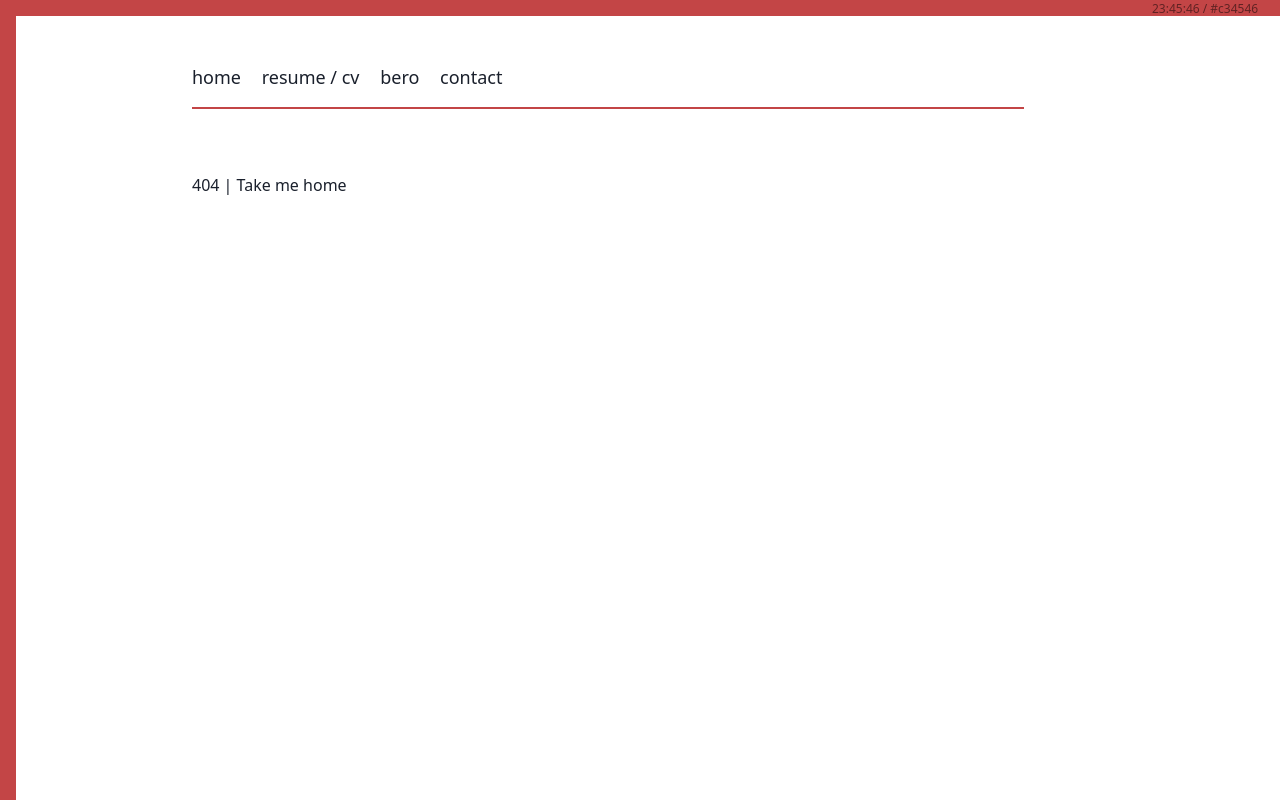
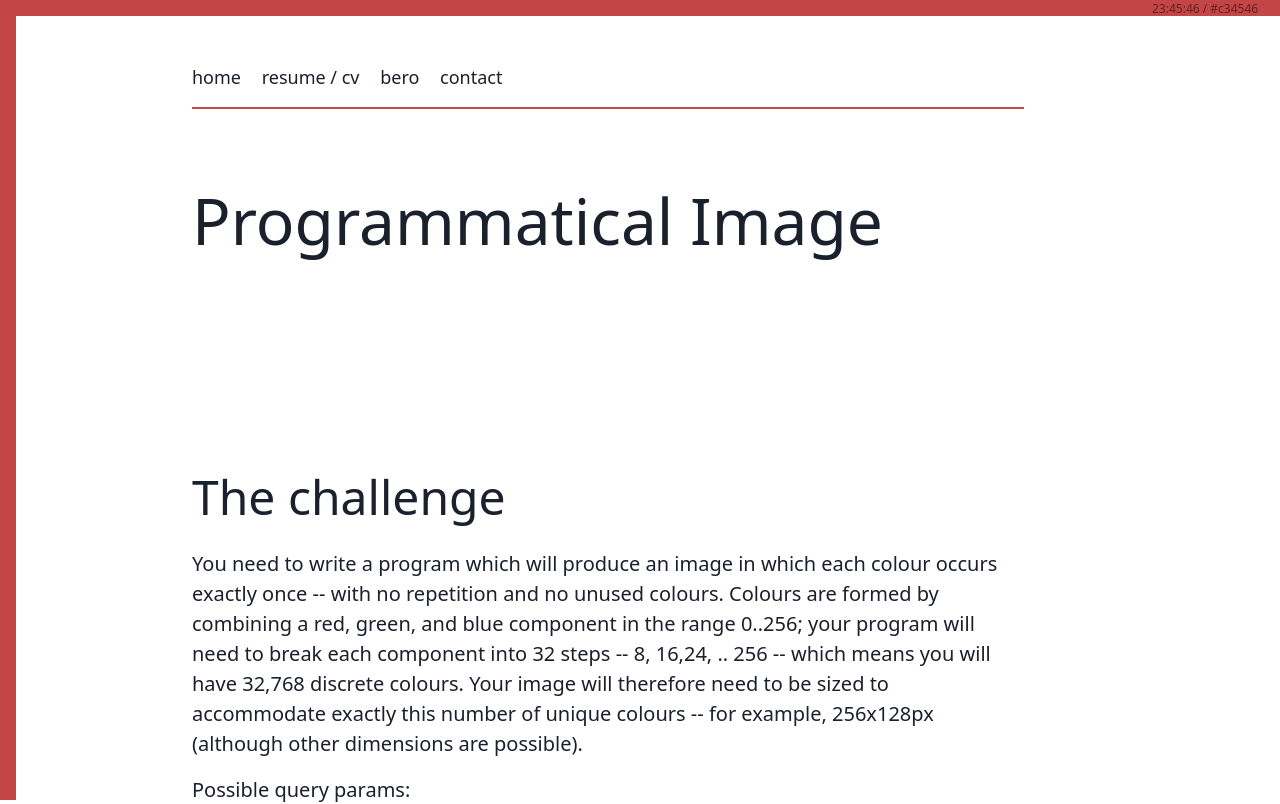
Before and after one commit to searleb/billsearle.me, a Next.js app: page /programmatical-image in a window 1280 px wide. Before the commit this address had no page. Shown: the top 804 px of the page. Built offline with nearby package versions, Linux system fonts and the light colour scheme; no server answers.

Commit message:
Add color challenge

```diff
--- a/src/page-config/index.js
+++ b/src/page-config/index.js
@@ -137,6 +137,11 @@ export const projects = {
       title: 'Toy Robot',
       link: '/toy-robot',
       tech: 'React',
+    },
+    {
+      title: 'Programmatical Image',
+      link: '/programmatical-image',
+      tech: 'React / Node',
     },
     {
       title: '600,000 Pantone Colour Schemes',
--- a/src/pages/engage.js
+++ b/src/pages/programmatical-image.js
@@ -1,6 +1,7 @@
 /* eslint-disable prefer-destructuring */
 import { useEffect, useState } from 'react';
 import { useRouter } from 'next/router';
+import Link from 'components/Link';
 import Code from '../components/Code';
 import Layout from '../components/Layout';
 import PageHead from '../components/PageHead';
@@ -28,7 +29,7 @@ const Engage = () => {
   return (
     <Layout>
       <PageHead meta={meta.engage} />
-      <h1>Engage</h1>
+      <h1>Programmatical Image</h1>
 
       <figure
         style={{ width: 256, height: 128 }}
@@ -63,6 +64,11 @@ const Engage = () => {
           alpha=1..255
         </Code>
       </p>
+      <Link
+        underline
+        href="/programmatical-image?sort=1"
+        text="Alt image: ?sort=1"
+      />
     </Layout>
   );
 };
```
